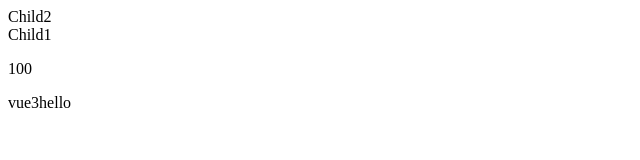
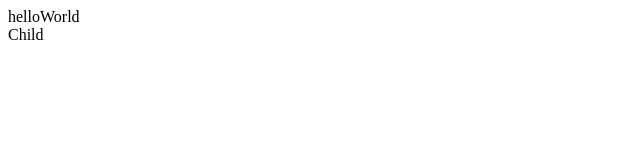
Before and after one commit to zhixi0912/study, a Vue app in the folder vue3/shopping-cart/: page / in a window 1280 px wide. Shown: the top 160 px of the page, without its empty margins (0-640 px from the left). Built offline with nearby package versions, Linux system fonts and the light colour scheme.

Commit message:
父子传参事件

```diff
--- a/vue3/shopping-cart/src/App.vue
+++ b/vue3/shopping-cart/src/App.vue
@@ -13,7 +13,8 @@
 // import Demo from './views/10-life-cycle/Demo.vue'
 // import Demo from './views/11-watcher/Demo.vue'
 // import Demo from './views/12-components/Demo.vue'
-import Demo from './views/13-props/Demo.vue'
+// import Demo from './views/13-props/Demo.vue'
+import Demo from './views/14-components-event/Demo.vue'
 </script>
 
 <template>
--- a/vue3/shopping-cart/src/views/13-props/Child1.vue
+++ b/vue3/shopping-cart/src/views/13-props/Child1.vue
@@ -1,17 +1,17 @@
 <template>
     <div>
         Child1
-        <p>{{count.count}}</p>
+        <p>{{count}}</p>
     </div>
 </template>
 
 <script setup>
     //局部注册组件
     import {ref, onMounted} from 'vue'
-    const count = defineProps(['count'])
+    const props = defineProps(['count'])
     const title = ref('hello')
     const emit = defineEmits(['my-event1'])
-    console.log('child1--->', count.count)
+    console.log('child1--->', props.count)
     onMounted(()=>{
         emit('my-event1', title)
     })
--- /dev/null
+++ b/vue3/shopping-cart/src/views/14-components-event/Child.vue
@@ -0,0 +1,22 @@
+<template>
+    <div>
+        Child
+    </div>
+</template>
+
+<script setup>
+    //局部注册组件
+    import {ref, onMounted} from 'vue'
+    const props = defineProps(['titleEvent'])
+    const emit =defineEmits(['update:titleEvent'])
+    const title = ref('World')
+    onMounted(()=>{
+        console.log('props--->', props.titleEvent)
+        let obj = props.titleEvent
+        emit('update:titleEvent', obj += title.value)
+    })
+</script>
+
+<style lang="css">
+
+</style>
--- /dev/null
+++ b/vue3/shopping-cart/src/views/14-components-event/Demo.vue
@@ -0,0 +1,17 @@
+<template>
+    <div>
+        {{title}}
+        <Child v-model:titleEvent="title"></Child>
+    </div>
+</template>
+
+<script setup>
+    //注册组件
+    import {ref} from 'vue'
+ import Child from './Child.vue'
+const title = ref('hello')
+</script>
+
+<style lang="css">
+
+</style>
```
